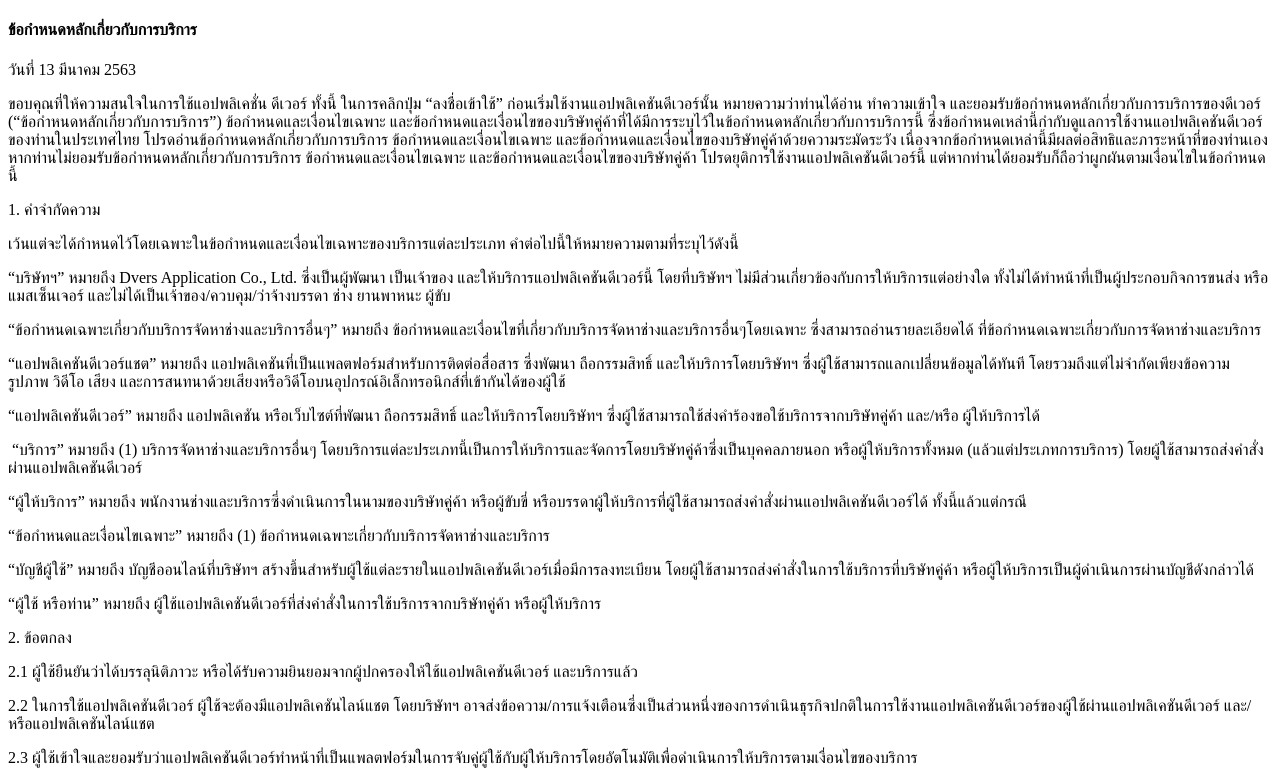
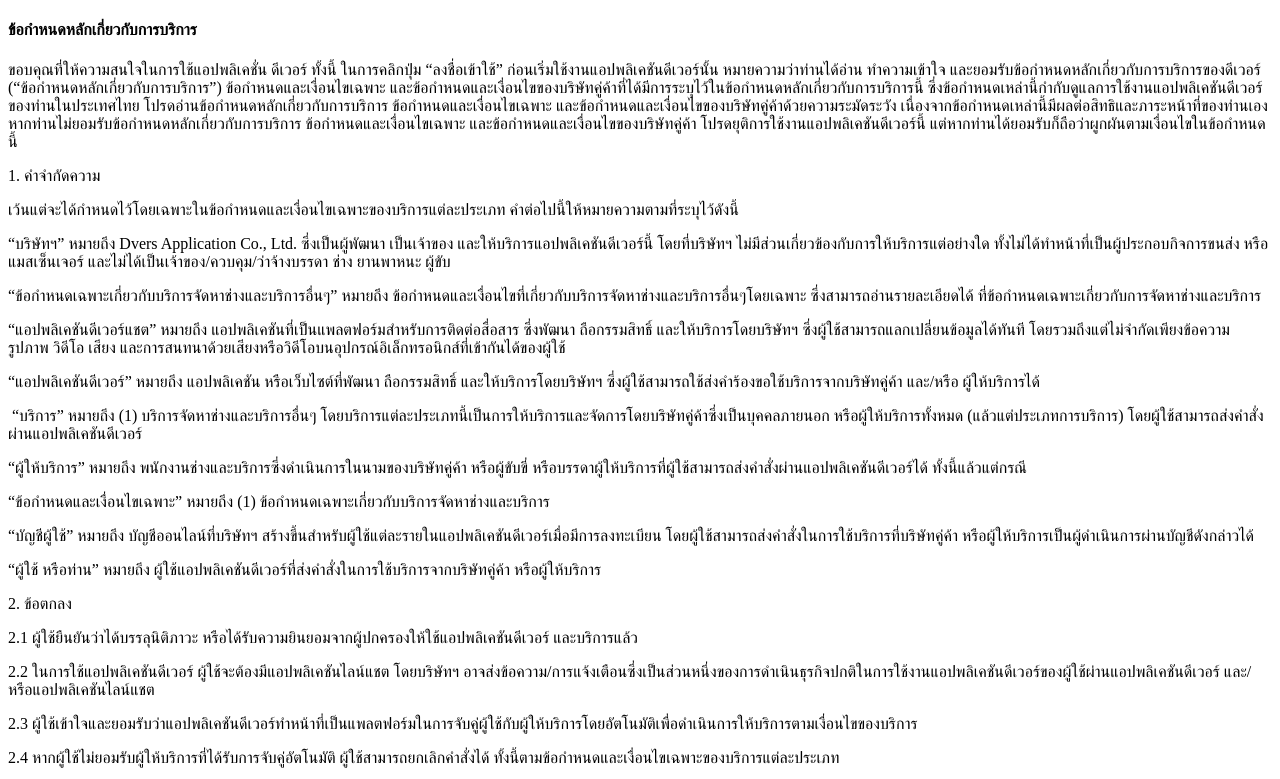
Before and after one commit to NattapongPaka/dvers, a plain HTML site: page term_con.html in a window 1280 px wide. Shown: the top 779 px of the page. Drawn offline with Linux system fonts and the light colour scheme.

Commit message:
Update term_con.html

```diff
--- a/term_con.html
+++ b/term_con.html
@@ -7,7 +7,6 @@
 </head>
 <body>
 <h4>ข้อกำหนดหลักเกี่ยวกับการบริการ</h4>
-<p>วันที่ 13 มีนาคม 2563</p>
 <p>ขอบคุณที่ให้ความสนใจในการใช้แอปพลิเคชั่น ดีเวอร์&nbsp;ทั้งนี้ ในการคลิกปุ่ม &ldquo;ลงชื่อเข้าใช้&rdquo; ก่อนเริ่มใช้งานแอปพลิเคชันดีเวอร์นั้น หมายความว่าท่านได้อ่าน ทำความเข้าใจ และยอมรับข้อกำหนดหลักเกี่ยวกับการบริการของดีเวอร์ (&ldquo;ข้อกำหนดหลักเกี่ยวกับการบริการ&rdquo;)&nbsp;ข้อกำหนดและเงื่อนไขเฉพาะ&nbsp;และข้อกำหนดและเงื่อนไขของบริษัทคู่ค้าที่ได้มีการระบุไว้ในข้อกำหนดหลักเกี่ยวกับการบริการนี้ ซึ่งข้อกำหนดเหล่านี้กำกับดูแลการใช้งานแอปพลิเคชันดีเวอร์ของท่านในประเทศไทย โปรดอ่านข้อกำหนดหลักเกี่ยวกับการบริการ&nbsp;ข้อกำหนดและเงื่อนไขเฉพาะ&nbsp;และข้อกำหนดและเงื่อนไขของบริษัทคู่ค้าด้วยความระมัดระวัง เนื่องจากข้อกำหนดเหล่านี้มีผลต่อสิทธิและภาระหน้าที่ของท่านเอง หากท่านไม่ยอมรับข้อกำหนดหลักเกี่ยวกับการบริการ&nbsp;ข้อกำหนดและเงื่อนไขเฉพาะ&nbsp;และข้อกำหนดและเงื่อนไขของบริษัทคู่ค้า&nbsp;โปรดยุติการใช้งานแอปพลิเคชันดีเวอร์นี้ แต่หากท่านได้ยอมรับก็ถือว่าผูกผันตามเงื่อนไขในข้อกำหนดนี้</p>
 <p>1. คำจำกัดความ</p>
 <p>เว้นแต่จะได้กำหนดไว้โดยเฉพาะในข้อกำหนดและเงื่อนไขเฉพาะของบริการแต่ละประเภท คำต่อไปนี้ให้หมายความตามที่ระบุไว้ดังนี้</p>
```
